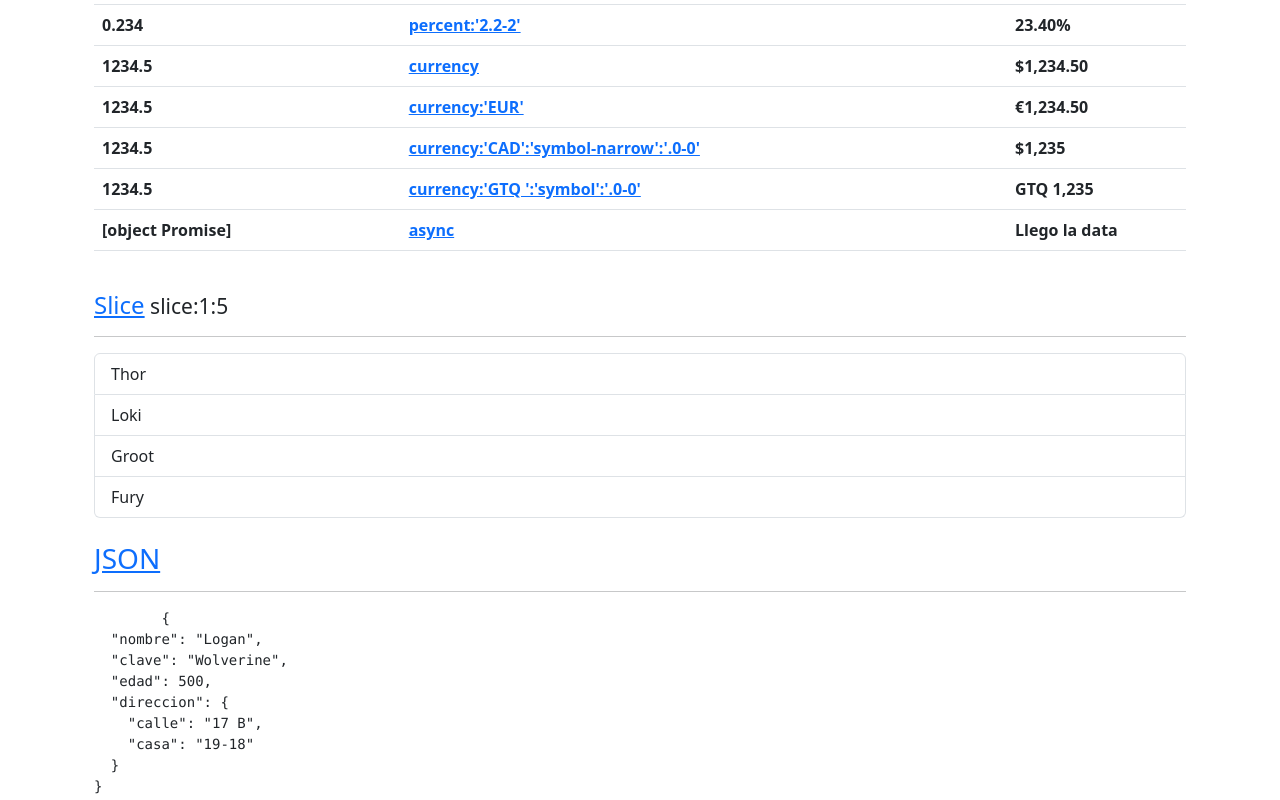
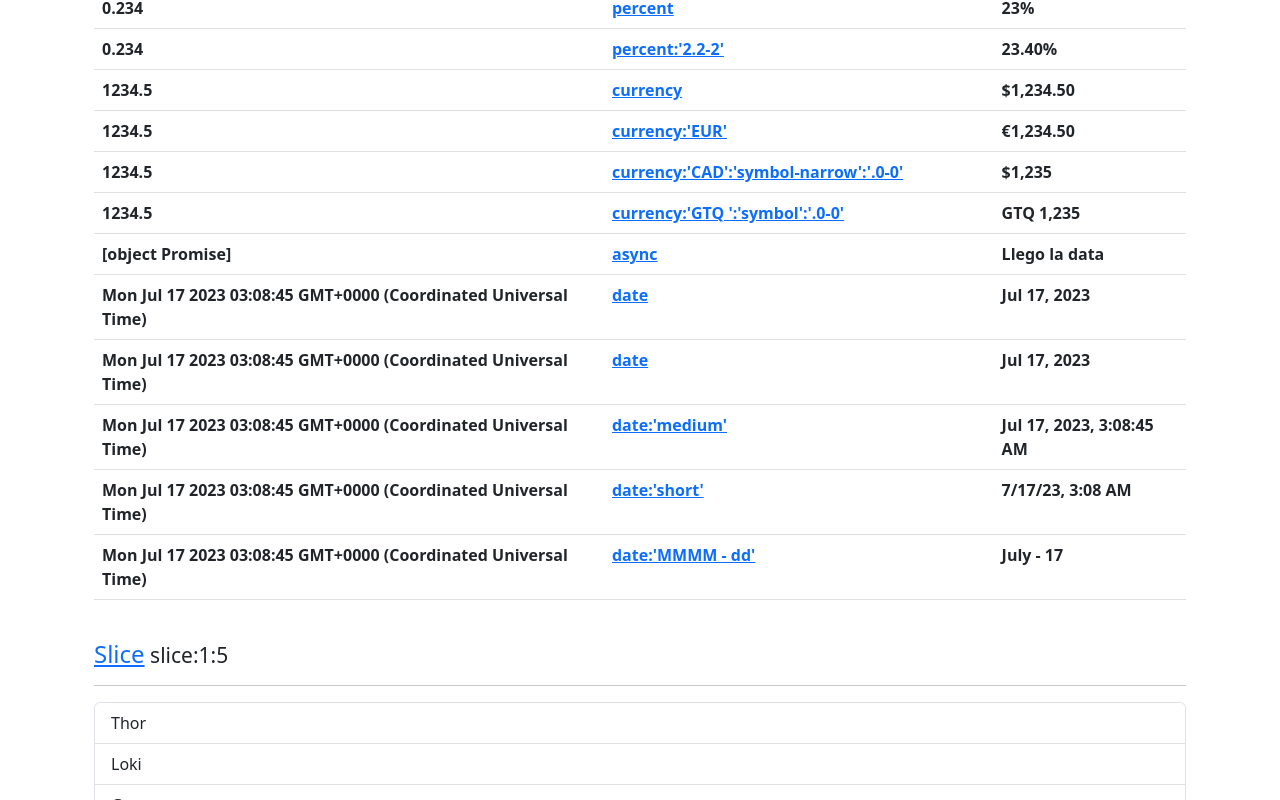
Before and after one commit to alessparedes/pipes_practice, an Angular app: page / in a window 1280 px wide. Shown: the part 599-1399 px from the top of the page. Built offline with nearby package versions, Linux system fonts and the light colour scheme.

Commit message:
Practice date pipe

```diff
--- a/src/app/app.component.html
+++ b/src/app/app.component.html
@@ -92,6 +92,31 @@
         <th><a href="https://angular.io/api/common/AsyncPipe">async</a></th>
         <th>{{ valorPromesa | async }}</th>
       </tr>
+      <tr>
+        <th> {{ fecha }} </th>
+        <th><a href="https://angular.io/api/common/DatePipe">date</a></th>
+        <th>{{ fecha | date }}</th>
+      </tr>
+      <tr>
+        <th> {{ fecha }} </th>
+        <th><a href="https://angular.io/api/common/DatePipe">date</a></th>
+        <th>{{ fecha | date }}</th>
+      </tr>
+      <tr>
+        <th> {{ fecha }} </th>
+        <th><a href="https://angular.io/api/common/DatePipe">date:'medium'</a></th>
+        <th>{{ fecha | date:'medium' }}</th>
+      </tr>
+      <tr>
+        <th> {{ fecha }} </th>
+        <th><a href="https://angular.io/api/common/DatePipe">date:'short'</a></th>
+        <th>{{ fecha | date:'short' }}</th>
+      </tr>
+      <tr>
+        <th> {{ fecha }} </th>
+        <th><a href="https://angular.io/api/common/DatePipe">date:'MMMM - dd'</a></th>
+        <th>{{ fecha | date:'MMMM - dd' }}</th>
+      </tr>
     </tbody>
   </table>
 
--- a/src/app/app.component.ts
+++ b/src/app/app.component.ts
@@ -12,6 +12,7 @@ export class AppComponent {
   arreglo   : number[] = [1,2,3,4,5,6,7,8,9,10,11,19];
   porcentaje: number = 0.234;
   salario   : number = 1234.5;
+  fecha     : Date = new Date();
 
   valorPromesa = new Promise<string>( (resolve) => {
     setTimeout(()=>{
--- a/src/app/app.module.ts
+++ b/src/app/app.module.ts
@@ -1,4 +1,4 @@
-import { NgModule } from '@angular/core';
+import { NgModule, LOCALE_ID } from '@angular/core';
 import { BrowserModule } from '@angular/platform-browser';
 
 import { AppComponent } from './app.component';
```
